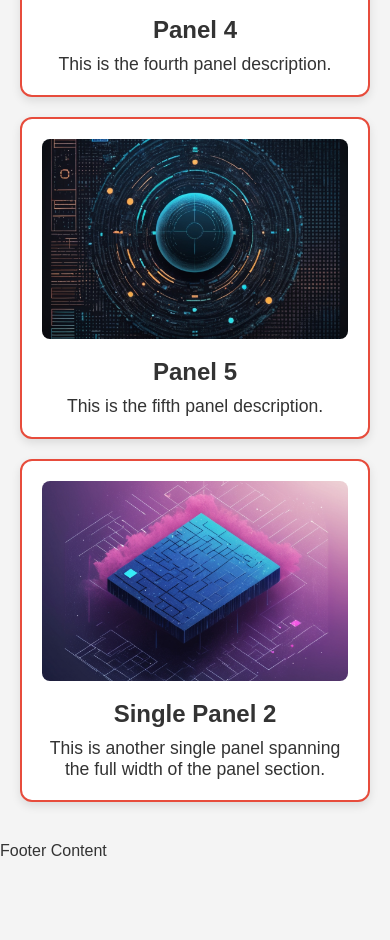
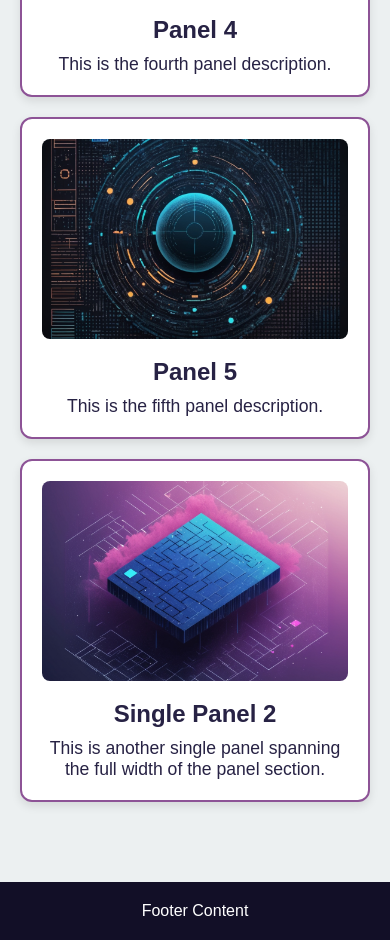
Before and after one commit to laslikir/laslikir.github.com, a plain HTML site: page index.html in a window 390 px wide. Shown: the part 1732-2672 px from the top of the page. Before the commit the page ends 2592 px from the top, so only its background shows below. Drawn offline with Linux system fonts and the light colour scheme.

Commit message:
Updating Colours

```diff
--- a/styles.css
+++ b/styles.css
@@ -2,18 +2,27 @@
 * {
   margin: 0;
   padding: 0;
-  box-sizing: border-box; /* Ensures consistent box model across browsers */
+  box-sizing: border-box;
 }
 
 body {
   font-family: Arial, sans-serif;
-  background-color: #f4f4f4;
-  color: #333;
+  background-color: #ecf0f1; /* Light background */
+  color: var(--space-cadet); /* Dark text (space cadet) for readability */
+}
+
+/* Define custom properties (CSS Variables) for easy color management */
+:root {
+  --plum: #8D5396;
+  --dark-purple: #120F27;
+  --sky-magenta: #C968AD;
+  --finn: #4C2F68;
+  --space-cadet: #272244;
 }
 
 /* Header */
 .header {
-  background-color: #2c3e50;
+  background-color: var(--dark-purple); /* Dark Purple for the header background */
   padding: 20px 0;
 }
 
@@ -32,17 +41,17 @@ body {
 }
 
 .nav-links a {
-  color: #fff;
+  color: #fff; /* White text for links */
   text-decoration: none;
   font-weight: bold;
   padding: 10px 20px;
-  background-color: #e74c3c;
+  background-color: var(--sky-magenta); /* Sky Magenta for button background */
   border-radius: 25px;
   transition: background-color 0.3s ease;
 }
 
 .nav-links a:hover {
-  background-color: #c0392b;
+  background-color: var(--plum); /* Plum color for hover effect */
 }
 
 /* Flex Panels Layout */
@@ -60,32 +69,32 @@ body {
   display: flex;
   gap: 20px;
   justify-content: space-between;
-  flex-wrap: wrap; /* Allow wrapping of items */
+  flex-wrap: wrap;
 }
 
 .panel-row.single {
-  justify-content: center; /* Center single panels */
+  justify-content: center;
 }
 
 /* Panel styling */
 .panel {
-  background-color: #fff;
-  border: 2px solid #e74c3c;
+  background-color: #fff; /* White background for panels */
+  border: 2px solid var(--plum); /* Plum border */
   border-radius: 12px;
   padding: 20px;
   text-align: center;
   box-shadow: 0 4px 10px rgba(0, 0, 0, 0.1);
   transition: box-shadow 0.3s ease;
   overflow: hidden;
-  flex: 1 1 30%; /* Default width for 3-panel row */
-  min-width: 280px; /* Prevent panels from shrinking too small */
+  flex: 1 1 30%;
+  min-width: 280px;
 }
 
 /* Image Styling */
 .panel img {
   width: 100%;
   max-height: 200px;
-  object-fit: cover; /* Maintain aspect ratio */
+  object-fit: cover;
   border-radius: 8px;
   margin-bottom: 15px;
 }
@@ -103,24 +112,41 @@ body {
   box-shadow: 0 6px 15px rgba(0, 0, 0, 0.15);
 }
 
-/* 1 Panel Row (single panel) */
+/* 1 Panel Row */
 .panel-row.single .panel {
-  flex: 0 0 100%; /* Single panel should span full width */
+  flex: 0 0 100%;
 }
 
 /* Responsive Design */
 @media (max-width: 768px) {
   .panel-row {
-      flex-direction: column; /* Stack panels vertically on smaller screens */
+      flex-direction: column;
   }
 
   .panel {
-      flex: 1 1 100%; /* Each panel takes full width on smaller screens */
+      flex: 1 1 100%;
   }
 }
 
 @media (max-width: 480px) {
   .panel {
-      min-width: 100%; /* Force the panels to be full width on very small screens */
+      min-width: 100%;
   }
 }
+
+/* Footer Section */
+.footer {
+  background-color: var(--dark-purple); /* Dark Purple for footer background */
+  color: #fff;
+  padding: 20px;
+  text-align: center;
+  margin-top: 40px;
+}
+
+/* Gradient Background Example */
+.gradient-bg {
+  background: var(--gradient-top);
+  color: #fff;
+  padding: 20px;
+  margin-top: 20px;
+}
```
